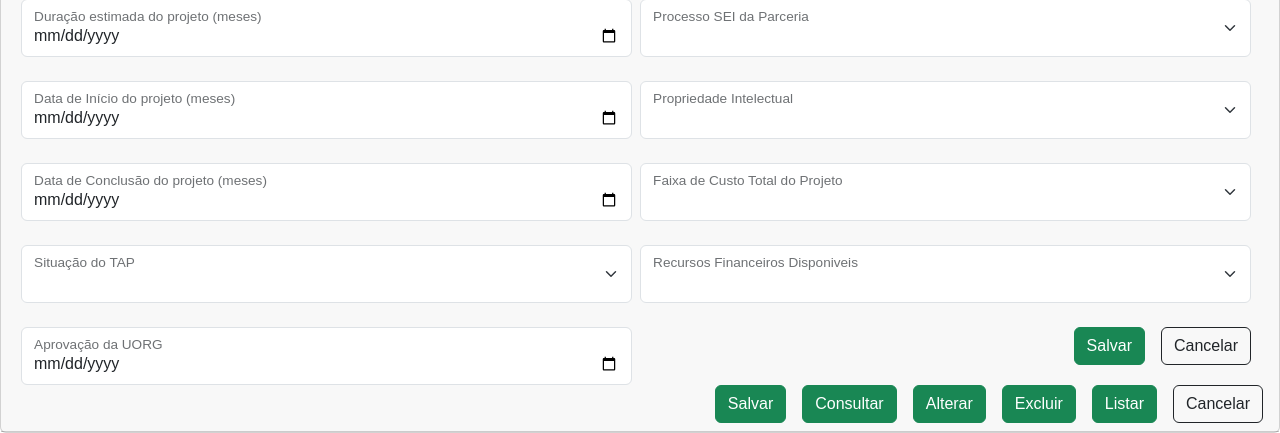
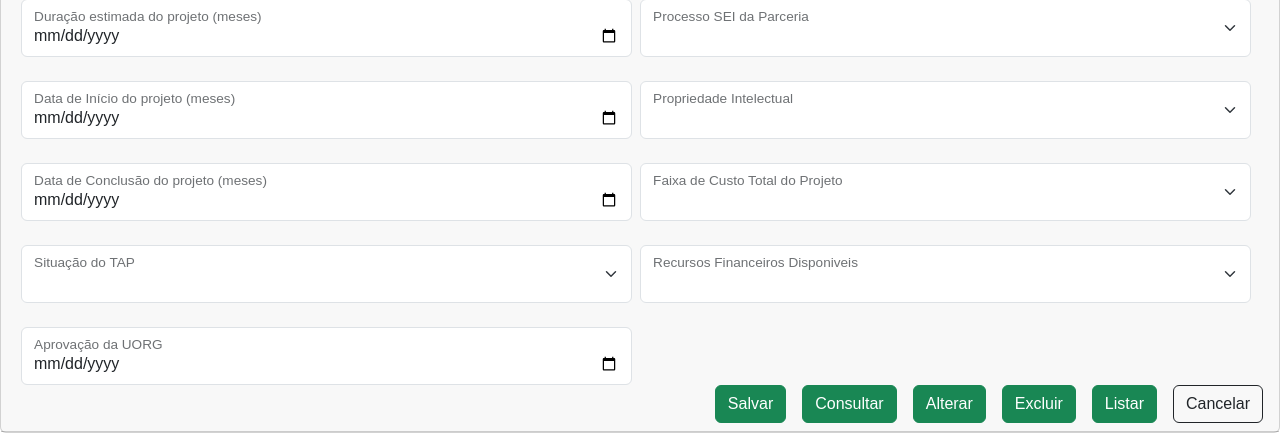
Before and after one commit to 3PST20/3pst2.0, a Flask app: template templates/cadastrarprojeto.html in a window 1280 px wide. Shown: the part 1131-1564 px from the top of the page. Run offline with Flask 3, Linux system fonts and the light colour scheme; the template is opened without the code that fills it, so the values that code supplies are empty.

Commit message:
Add files via upload

```diff
--- a/templates/cadastrarprojeto.html
+++ b/templates/cadastrarprojeto.html
@@ -329,13 +329,14 @@
 									<label for="floatingSelect">Recursos Financeiros Disponiveis</label>
 								</div><br>
 								<!--Botões: Salvar e cancelar-->
-								<div class="d-grid gap-2 d-md-flex justify-content-md-end">
+								<!--<div class="d-grid gap-2 d-md-flex justify-content-md-end">
 									<button class="btn btn-success me-md-2" type="button">Salvar</button>
 									<button class="btn btn-outline-dark" type="button">Cancelar</button>
+								</div>-->
 							</div>
 						</div>
 					</div>
-					</div>
+
 					<!--Alinhamento 1-->
 					<div class="tab-pane" id="nav-alinhamento1" role="tabpanel" aria-labelledby="nav-alinhamento1-tab" tabindex="0">
 						<div class="form-floating">
@@ -386,12 +387,8 @@
 							<textarea class="form-control" id="floatingTextarea2" style="height: 140px"></textarea>
 							<label for="floatingTextarea2">Evidência do Alinhamento</label>
 						</div><br>
-						<!--Botões: Salvar e cancelar-->
-						<div class="d-grid gap-2 d-md-flex justify-content-md-end">
-							<button class="btn btn-success me-md-2" type="button">Salvar</button>
-							<button class="btn btn-outline-dark" type="button">Cancelar</button>
 					</div>
-					</div>
+
 					<!--Alinhamento 2-->
 					<div class="tab-pane" id="nav-alinhamento2" role="tabpanel" aria-labelledby="nav-alinhamento2-tab" tabindex="0">
 						<div class="form-floating">
@@ -482,12 +479,8 @@
 							<textarea class="form-control" id="floatingTextarea2" style="height: 140px"></textarea>
 							<label for="floatingTextarea2">Evstratégia - Objetivo Estratégico</label>
 						</div><br>
-						<!--Botões: Salvar e cancelar-->
-						<div class="d-grid gap-2 d-md-flex justify-content-md-end">
-							<button class="btn btn-success me-md-2" type="button">Salvar</button>
-							<button class="btn btn-outline-dark" type="button">Cancelar</button>
 					</div>
-					</div>
+
 					<!--Geracação de Impacto-->
 					<div class="tab-pane" id="nav-geracaoImpacto" role="tabpanel" aria-labelledby="nav-geracaoImpacto-tab" tabindex="0">
 						<div class="row g-2">
@@ -530,14 +523,10 @@
 									<input type="date" class="form-control" id="myDate">
 									<label for="floatingSelect">Metas políticas públicas</label>
 								</div><br>
-								<!--Botões: Salvar e cancelar-->
-								<div class="d-grid gap-2 d-md-flex justify-content-md-end">
-									<button class="btn btn-success me-md-2" type="button">Salvar</button>
-									<button class="btn btn-outline-dark" type="button">Cancelar</button>
 							</div>
 						</div>
 					</div>
-					</div>
+
 					<!--Descrição detalhada-->
 					<div class="tab-pane" id="nav-descricaoDetalhada" role="tabpanel" aria-labelledby="nav-descricaoDetalhada-tab" tabindex="0">
 						<div class="row g-2">
@@ -625,14 +614,10 @@
 									<input type="text" class="form-control" id="floatingInputGrid">
 									<label for="floatingInputGrid">Descrição do Projeto para compor o Catálogo Institucional</label>
 								</div><br>
-								<!--Botões: Salvar e cancelar-->
-								<div class="d-grid gap-2 d-md-flex justify-content-md-end">
-									<button class="btn btn-success me-md-2" type="button">Salvar</button>
-									<button class="btn btn-outline-dark" type="button">Cancelar</button>
 							</div>
 						</div>
 					</div>
-					</div>
+
 					<!--Stakeholders-->
 					<div class="tab-pane" id="nav-stakeholders" role="tabpanel" aria-labelledby="nav-stakeholders-tab" tabindex="0">
 						<div class="form-floating">
@@ -651,12 +636,8 @@
 							<input type="text" class="form-control" id="floatingInputGrid">
 							<label for="floatingInputGrid">Requisitos:</label>
 						</div><br>
-						<!--Botões: Salvar e cancelar-->
-						<div class="d-grid gap-2 d-md-flex justify-content-md-end">
-							<button class="btn btn-success me-md-2" type="button">Salvar</button>
-							<button class="btn btn-outline-dark" type="button">Cancelar</button>
 					</div>
-					</div>
+
 					<!--Escopo-->
 					<div class="tab-pane" id="nav-escopo" role="tabpanel" aria-labelledby="nav-escopo-tab" tabindex="0">
 						<div class="form-floating">
@@ -683,12 +664,8 @@
 							<textarea class="form-control" id="floatingTextarea2" style="height: 140px"></textarea>
 							<label for="floatingTextarea2">Fatores externos</label>
 						</div><br>
-						<!--Botões: Salvar e cancelar-->
-						<div class="d-grid gap-2 d-md-flex justify-content-md-end">
-							<button class="btn btn-success me-md-2" type="button">Salvar</button>
-							<button class="btn btn-outline-dark" type="button">Cancelar</button>
 					</div>
-					</div>
+
 					<!--Equipe-->
 					<div class="tab-pane" id="nav-equipe" role="tabpanel" aria-labelledby="nav-equipe-tab" tabindex="0">
 						<div class="form-floating">
@@ -711,12 +688,8 @@
 							<input type="text" class="form-control" id="floatingInputGrid">
 							<label for="floatingInputGrid">Nome Profissional Externo</label>
 						</div><br>
-						<!--Botões: Salvar e cancelar-->
-						<div class="d-grid gap-2 d-md-flex justify-content-md-end">
-							<button class="btn btn-success me-md-2" type="button">Salvar</button>
-							<button class="btn btn-outline-dark" type="button">Cancelar</button>
 					</div>
-					</div>
+
 					<!--Custos-->
 					<div class="tab-pane" id="nav-custos" role="tabpanel" aria-labelledby="nav-custos-tab" tabindex="0">
 						<div class="row g-2">
@@ -768,13 +741,9 @@
 								</div><br>
 								<br>
 							</div>
-							<!--Botões: Salvar e cancelar-->
-							<div class="d-grid gap-2 d-md-flex justify-content-md-end">
-								<button class="btn btn-success me-md-2" type="button">Salvar</button>
-								<button class="btn btn-outline-dark" type="button">Cancelar</button>
 						</div>
 					</div>
-					</div>
+
 					<!--Riscos-->
 					<div class="tab-pane" id="nav-riscos" role="tabpanel" aria-labelledby="nav-riscos-tab" tabindex="0">
 						<div class="form-floating">
@@ -785,12 +754,8 @@
 							<textarea class="form-control" id="floatingTextarea2" style="height: 140px"></textarea>
 							<label for="floatingTextarea2">Riscos do Projeto</label>
 						</div><br>
-						<!--Botões: Salvar e cancelar-->
-						<div class="d-grid gap-2 d-md-flex justify-content-md-end">
-							<button class="btn btn-success me-md-2" type="button">Salvar</button>
-							<button class="btn btn-outline-dark" type="button">Cancelar</button>
 					</div>
-					</div>
+
 					<!--Histórico-->
 					<div class="tab-pane" id="nav-historico" role="tabpanel" aria-labelledby="nav-historico-tab" tabindex="0">
 						<div class="form-floating">
@@ -809,12 +774,8 @@
 							<input type="text" class="form-control" id="floatingInputGrid">
 							<label for="floatingInputGrid">Responsável pelo registro</label>
 						</div><br>
-						<div class="form-floating">
-							<input type="text" class="form-control" id="floatingInputGrid">
-							<label for="floatingInputGrid">ID projeto</label>
 					</div>
 
-					</div>
                                   <!--Botões: Salvar e cancelar-->
                                   <div class="d-grid gap-2 d-md-flex justify-content-md-end">
                                     <button class="btn btn-success me-md-2" type="button">Salvar</button>
@@ -824,6 +785,7 @@
                                     <button class="btn btn-success me-md-2" type="button">Listar</button>
                                     <button class="btn btn-outline-dark" type="button">Cancelar</button>
                                   </div>
+
 				</div>
 			</div>
 		</div>
```
Also changed, not shown: templates/index.html (+9 -8 lines). Lines whose indentation alone changed are shown as unchanged.
